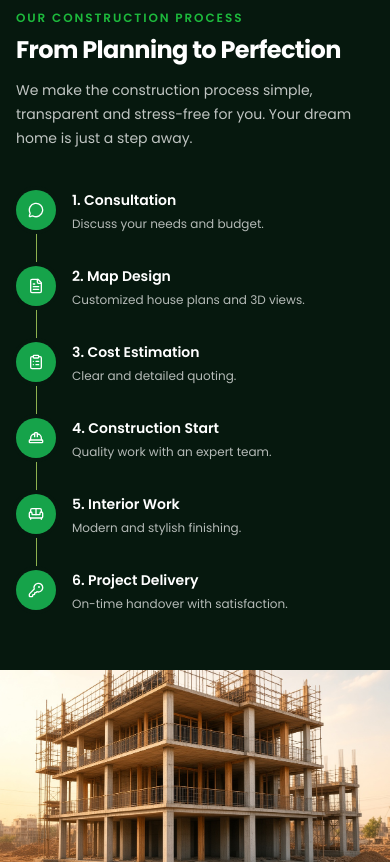
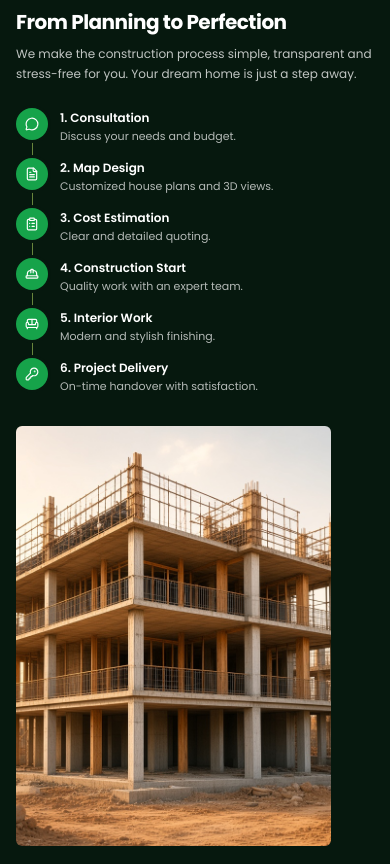
Before and after one commit to mohidaamir818-code/al-madina-builders, a Next.js app: page / in a window 390 px wide. Shown: the part 2205-3069 px from the top of the page. Built offline with nearby package versions, Linux system fonts and the light colour scheme; no server answers.

Commit message:
third section

```diff
--- a/components/ConstructionProcess.tsx
+++ b/components/ConstructionProcess.tsx
@@ -23,6 +23,7 @@ const icons: Record<(typeof processSteps)[number]["icon"], LucideIcon> = {
 export function ConstructionProcess() {
   return (
     <section id="construction" className="relative overflow-hidden bg-[#06180e] scroll-mt-24">
+      {/* Desktop side image */}
       <div className="pointer-events-none absolute inset-y-0 left-0 hidden w-[38%] lg:block">
         <Image
           src="/images/construction-frame.jpg"
@@ -34,37 +35,44 @@ export function ConstructionProcess() {
         <div className="absolute inset-y-0 right-0 w-24 bg-gradient-to-r from-transparent to-[#06180e]" />
       </div>
 
-      <Container className="relative z-10 py-14 lg:py-16">
+      <Container className="relative z-10 py-8 sm:py-12 lg:py-16">
         <div className="lg:ml-[36%]">
-          <p className="text-xs font-semibold tracking-[0.16em] text-primary-bright uppercase sm:text-sm">
+          <p className="text-[11px] font-semibold tracking-[0.16em] text-primary-bright uppercase sm:text-sm">
             Our Construction Process
           </p>
-          <h2 className="mt-2 text-2xl font-bold tracking-tight text-white sm:text-3xl lg:text-4xl">
+          <h2 className="mt-1.5 text-xl font-bold tracking-tight text-white sm:mt-2 sm:text-3xl lg:text-4xl">
             From Planning to Perfection
           </h2>
-          <p className="mt-3 max-w-xl text-sm leading-6 text-white/75 sm:text-base">
-            We make the construction process simple, transparent and stress-free for you. Your dream home is just a step
-            away.
+          <p className="mt-2 max-w-xl text-xs leading-5 text-white/75 sm:mt-3 sm:text-base sm:leading-6">
+            We make the construction process simple, transparent and stress-free for you. Your dream
+            home is just a step away.
           </p>
         </div>
 
-        <div className="relative mt-10 lg:mt-14 lg:ml-[36%]">
+        <div className="relative mt-6 sm:mt-10 lg:mt-14 lg:ml-[36%]">
+          {/* Desktop connector line */}
           <div className="absolute top-5 right-[4%] left-[4%] hidden h-px bg-[#C9F26B] lg:block" />
-          <div className="absolute top-5 bottom-5 left-5 w-px bg-[#C9F26B]/70 lg:hidden" />
+          {/* Mobile vertical connector */}
+          <div className="absolute top-4 bottom-4 left-4 w-px bg-[#C9F26B]/50 lg:hidden" />
 
-          <ol className="grid grid-cols-1 gap-8 lg:grid-cols-6 lg:gap-5">
+          <ol className="grid grid-cols-1 gap-3.5 sm:gap-6 lg:grid-cols-6 lg:gap-5">
             {processSteps.map((item) => {
               const Icon = icons[item.icon];
               return (
-                <li key={item.step} className="relative flex gap-4 lg:flex-col lg:items-center lg:text-center">
-                  <span className="relative z-10 flex h-10 w-10 shrink-0 items-center justify-center rounded-full bg-primary text-white ring-4 ring-[#06180e]">
-                    <Icon className="h-4 w-4" aria-hidden="true" />
+                <li
+                  key={item.step}
+                  className="relative flex items-start gap-3 lg:flex-col lg:items-center lg:gap-0 lg:text-center"
+                >
+                  <span className="relative z-10 flex h-8 w-8 shrink-0 items-center justify-center rounded-full bg-primary text-white ring-[3px] ring-[#06180e] sm:h-10 sm:w-10 sm:ring-4">
+                    <Icon className="h-3.5 w-3.5 sm:h-4 sm:w-4" aria-hidden="true" />
                   </span>
-                  <div>
-                    <h3 className="text-sm font-semibold text-white">
+                  <div className="min-w-0 flex-1 pt-0.5 lg:mt-3 lg:pt-0">
+                    <h3 className="text-xs font-semibold text-white sm:text-sm">
                       {item.step}. {item.title}
                     </h3>
-                    <p className="mt-1 text-xs leading-5 text-white/70 sm:text-sm">{item.description}</p>
+                    <p className="mt-0.5 text-[11px] leading-4 text-white/70 sm:mt-1 sm:text-sm sm:leading-5">
+                      {item.description}
+                    </p>
                   </div>
                 </li>
               );
@@ -73,13 +81,14 @@ export function ConstructionProcess() {
         </div>
       </Container>
 
-      <div className="relative h-48 overflow-hidden lg:hidden">
+      {/* Mobile — vertical banner below steps (no text overlay) */}
+      <div className="relative mx-4 mb-8 aspect-[3/4] max-h-[420px] overflow-hidden rounded-md sm:mx-6 sm:aspect-[4/5] sm:max-h-[480px] lg:hidden">
         <Image
           src="/images/construction-frame.jpg"
           alt="Bright unfinished concrete house frame on a construction site"
           fill
           sizes="100vw"
-          className="object-cover"
+          className="object-cover object-center"
         />
       </div>
     </section>
```
